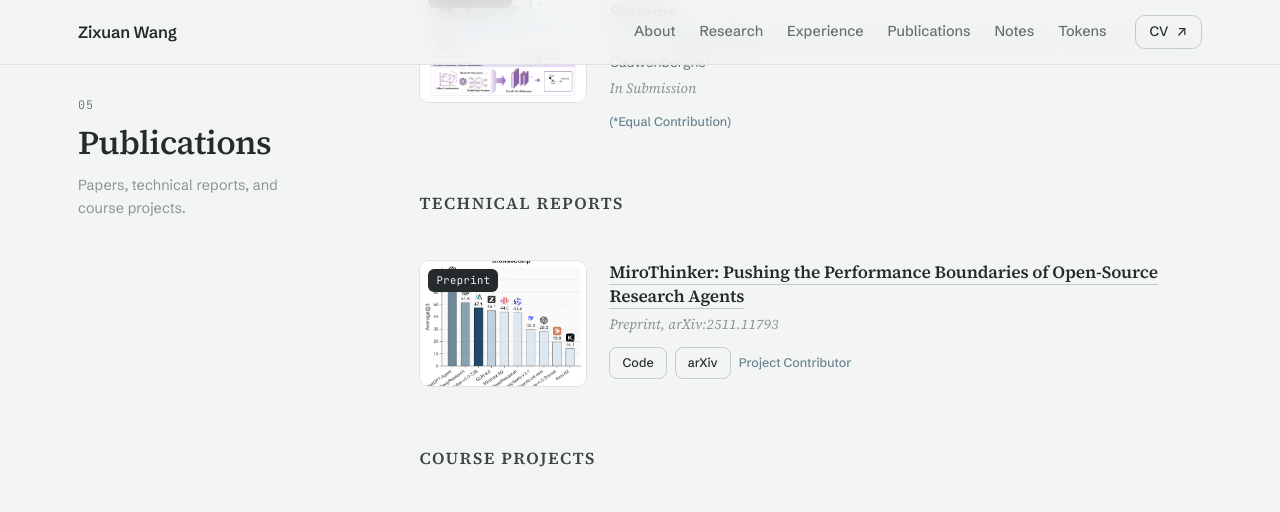
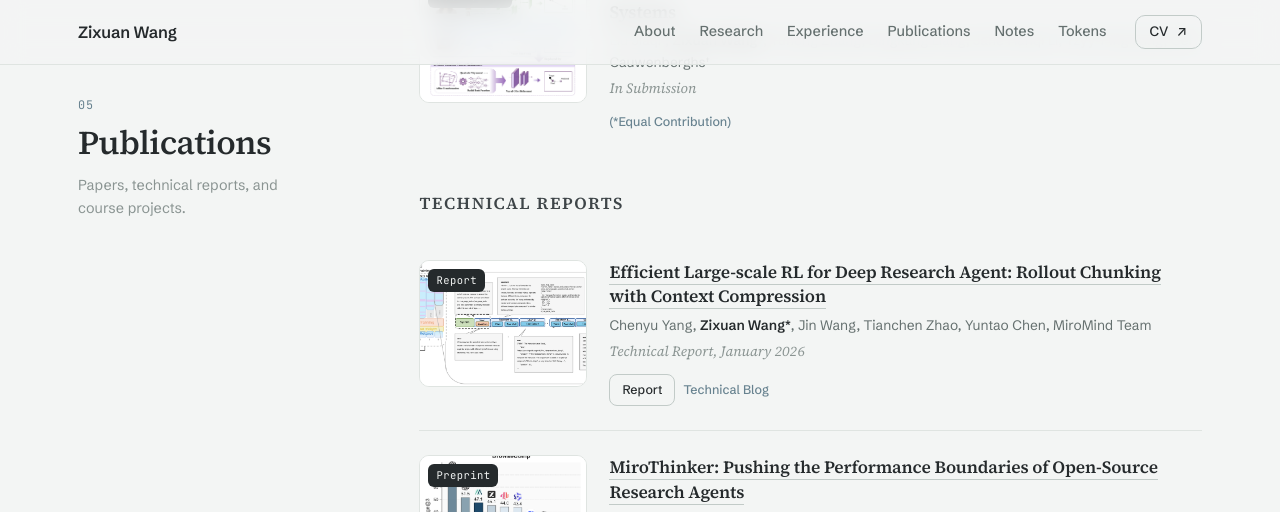
Before and after one commit to wannabeyourfriend/wannabeyourfriend.github.io, a Jekyll site: the page built from index.html, in a window 1280 px wide and 900 px high, scrolled down 4381 px, cut to the strip 0-512 px from the top of the window. Built offline with Jekyll 4.4.1, drawn with Linux system fonts in a browser that asks for light colours.

Commit message:
Add RC3 technical report

```diff
--- a/_data/publications.yml
+++ b/_data/publications.yml
@@ -14,6 +14,15 @@ publications:
     notes: (*Equal Contribution)
 
 technical_reports:
+  - title: "Efficient Large-scale RL for Deep Research Agent: Rollout Chunking with Context Compression"
+    conference_short: Report
+    conference: Technical Report, January 2026
+    authors: "Chenyu Yang, <strong>Zixuan Wang*</strong>, Jin Wang, Tianchen Zhao, Yuntao Chen, MiroMind Team"
+    page: https://app.notion.com/p/Efficient-Large-scale-RL-for-Deep-Research-Agent-387d937be18d81bb84c9f71bffb75b65
+    page_label: Report
+    image: ./assets/img/rc3-rollout-chunking.webp
+    notes: Technical Blog
+
   - title: "MiroThinker: Pushing the Performance Boundaries of Open-Source Research Agents"
     conference_short: Preprint
     conference: Preprint, arXiv:2511.11793
--- a/_includes/publications.html
+++ b/_includes/publications.html
@@ -30,7 +30,7 @@
               {% if link.pdf %}<a class="btn-link" href="{{ link.pdf }}" target="_blank" rel="noopener">PDF</a>{% endif %}
               {% if link.code %}<a class="btn-link" href="{{ link.code }}" target="_blank" rel="noopener">Code</a>{% endif %}
               {% if link.video %}<a class="btn-link" href="{{ link.video }}" target="_blank" rel="noopener">Video</a>{% endif %}
-              {% if link.page %}<a class="btn-link" href="{{ link.page }}" target="_blank" rel="noopener">arXiv</a>{% endif %}
+              {% if link.page %}<a class="btn-link" href="{{ link.page }}" target="_blank" rel="noopener">{{ link.page_label | default: "arXiv" }}</a>{% endif %}
               {% if link.notes %}<span class="pub-note">{{ link.notes }}</span>{% endif %}
             </div>
           </div>
@@ -59,7 +59,7 @@
               {% if link.pdf %}<a class="btn-link" href="{{ link.pdf }}" target="_blank" rel="noopener">PDF</a>{% endif %}
               {% if link.code %}<a class="btn-link" href="{{ link.code }}" target="_blank" rel="noopener">Code</a>{% endif %}
               {% if link.video %}<a class="btn-link" href="{{ link.video }}" target="_blank" rel="noopener">Video</a>{% endif %}
-              {% if link.page %}<a class="btn-link" href="{{ link.page }}" target="_blank" rel="noopener">arXiv</a>{% endif %}
+              {% if link.page %}<a class="btn-link" href="{{ link.page }}" target="_blank" rel="noopener">{{ link.page_label | default: "arXiv" }}</a>{% endif %}
               {% if link.notes %}<span class="pub-note">{{ link.notes }}</span>{% endif %}
             </div>
           </div>
@@ -88,7 +88,7 @@
               {% if link.pdf %}<a class="btn-link" href="{{ link.pdf }}" target="_blank" rel="noopener">PDF</a>{% endif %}
               {% if link.code %}<a class="btn-link" href="{{ link.code }}" target="_blank" rel="noopener">Code</a>{% endif %}
               {% if link.video %}<a class="btn-link" href="{{ link.video }}" target="_blank" rel="noopener">Video</a>{% endif %}
-              {% if link.page %}<a class="btn-link" href="{{ link.page }}" target="_blank" rel="noopener">arXiv</a>{% endif %}
+              {% if link.page %}<a class="btn-link" href="{{ link.page }}" target="_blank" rel="noopener">{{ link.page_label | default: "arXiv" }}</a>{% endif %}
               {% if link.notes %}<span class="pub-note">{{ link.notes }}</span>{% endif %}
             </div>
           </div>
```
Also changed, not shown: assets/img/rc3-rollout-chunking.webp (added).
